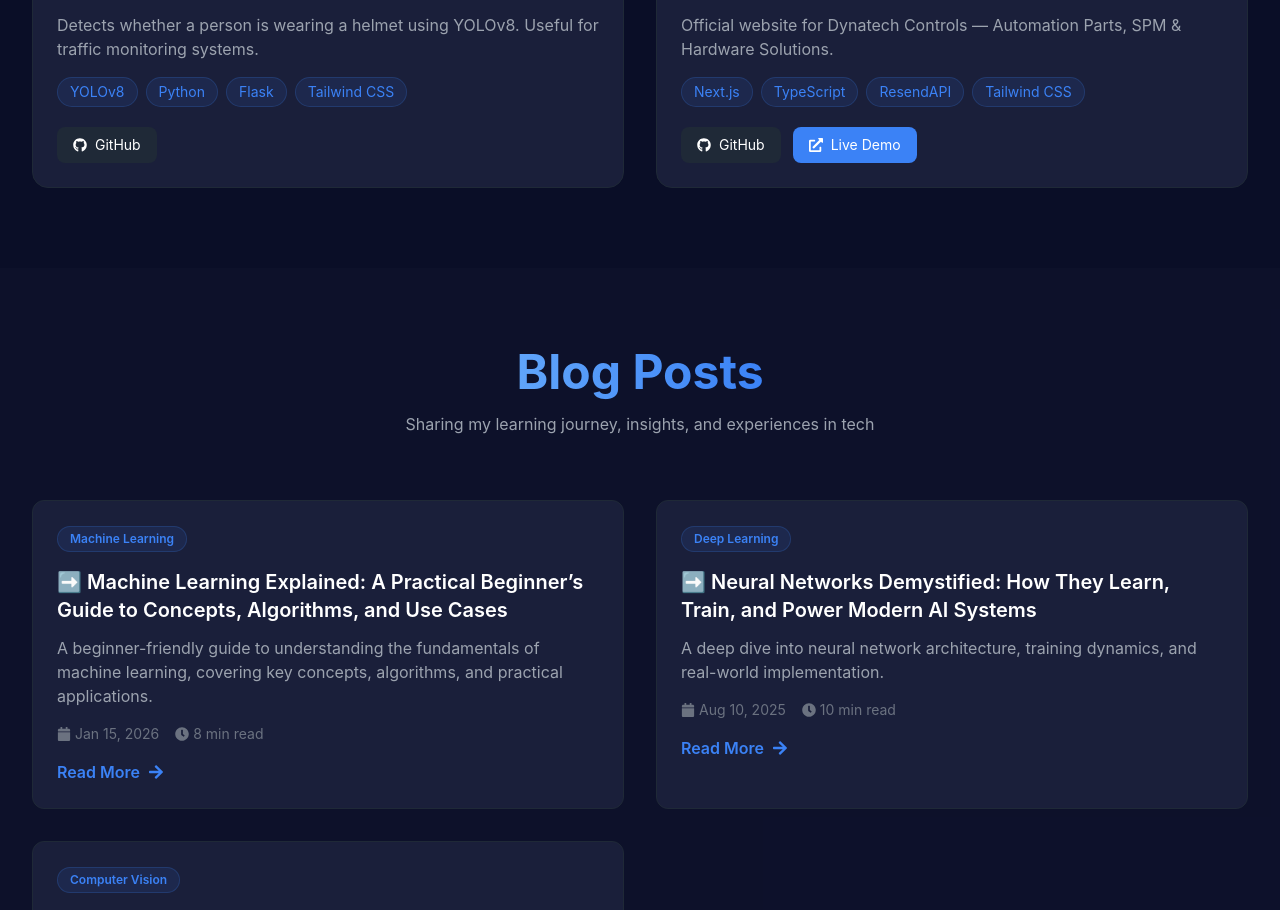
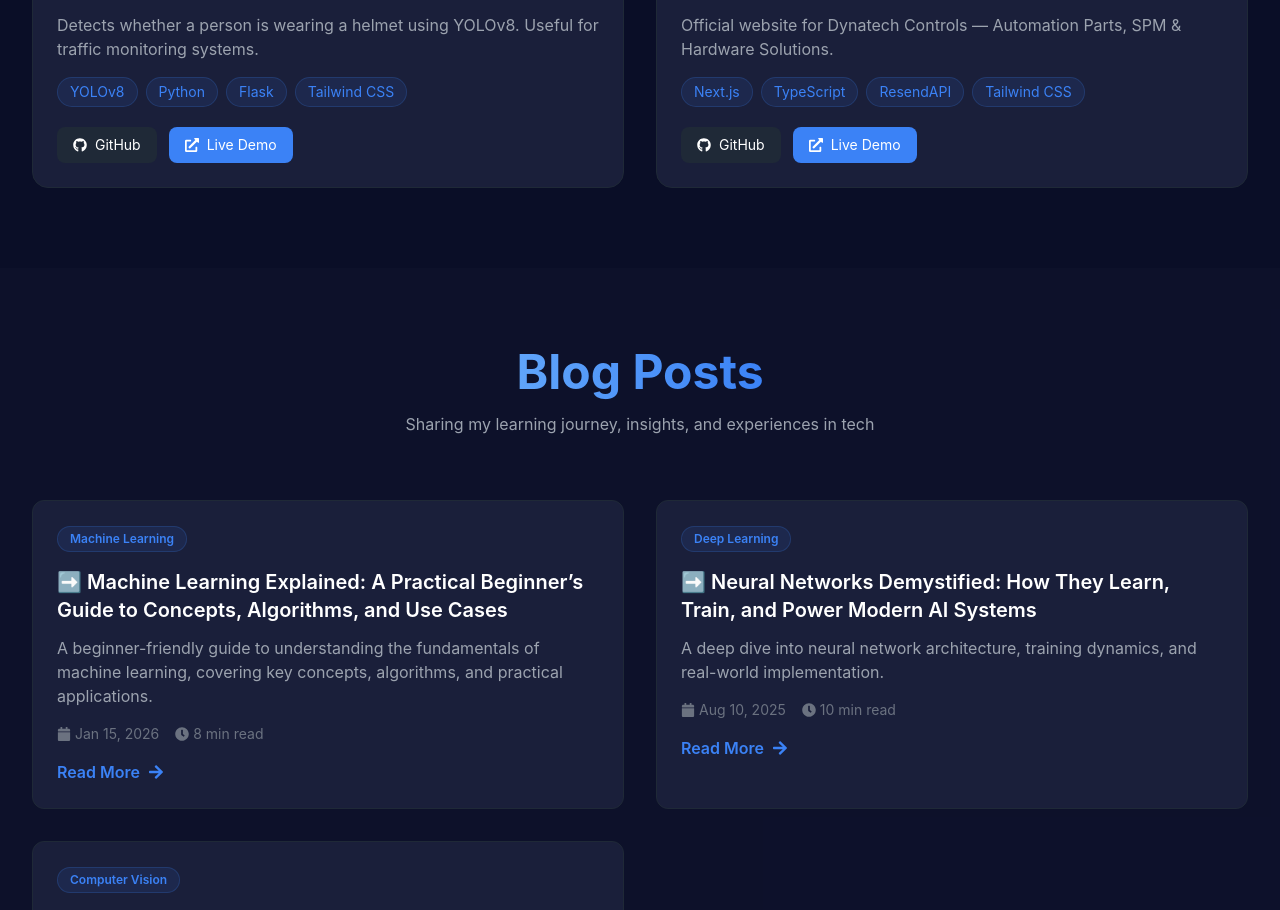
Before and after one commit to Yashcodes07/Portfolio, a Next.js app: page / in a window 1280 px wide. Shown: the part 3502-4412 px from the top of the page. Built offline with nearby package versions, Linux system fonts and the light colour scheme.

Commit message:
Added Live project link for project

```diff
--- a/components/Projects.tsx
+++ b/components/Projects.tsx
@@ -27,7 +27,7 @@ const projects = [
       'Detects whether a person is wearing a helmet using YOLOv8. Useful for traffic monitoring systems.',
     technologies: ['YOLOv8', 'Python', 'Flask', 'Tailwind CSS'],
     github: 'https://github.com/Yashcodes07/Online-Traffic-Monitoring-System',
-    live: '',
+    live: 'https://helmet-detection-project.vercel.app',
     image: '/image copy.png',
   },
   {
```
